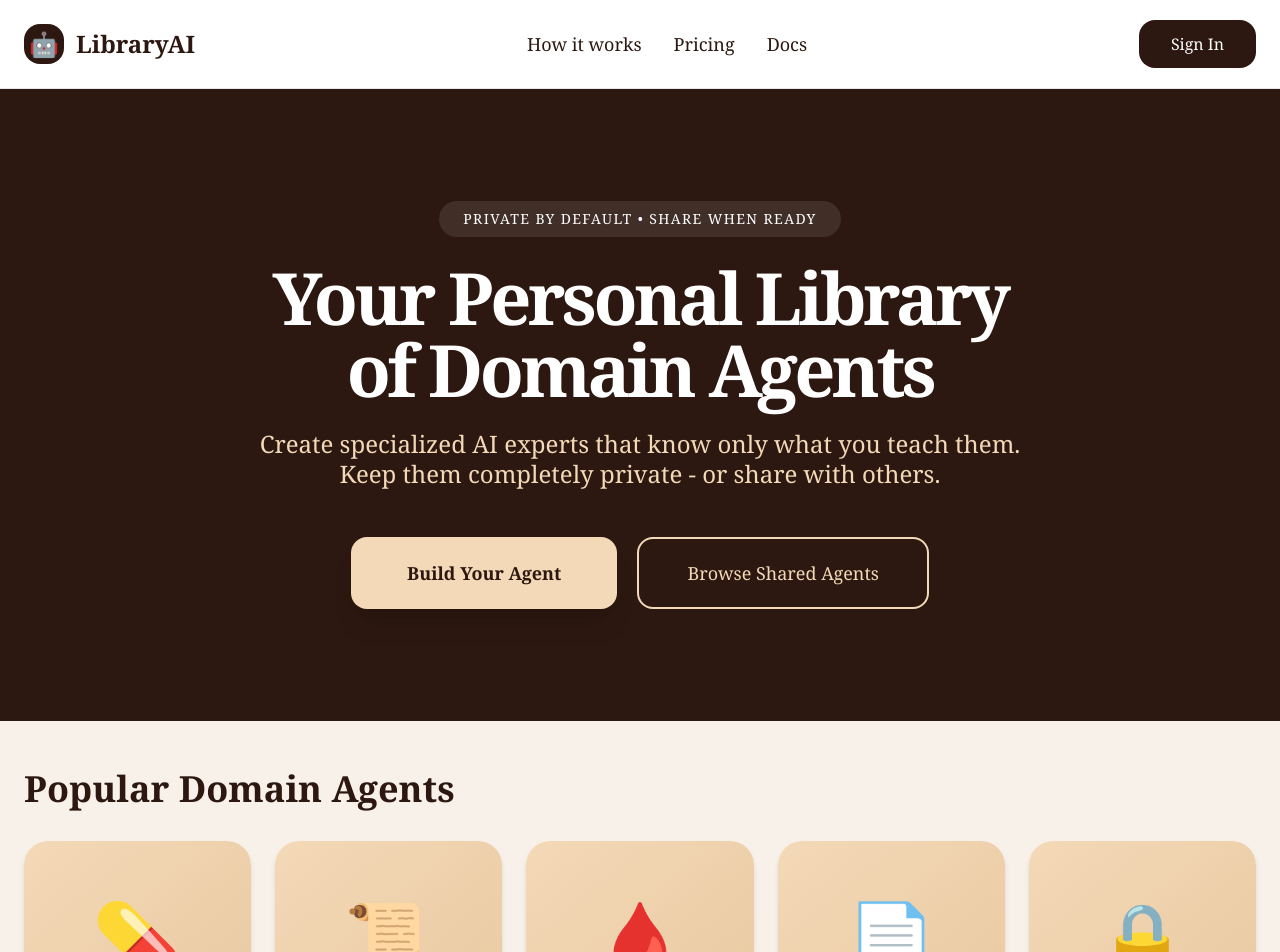
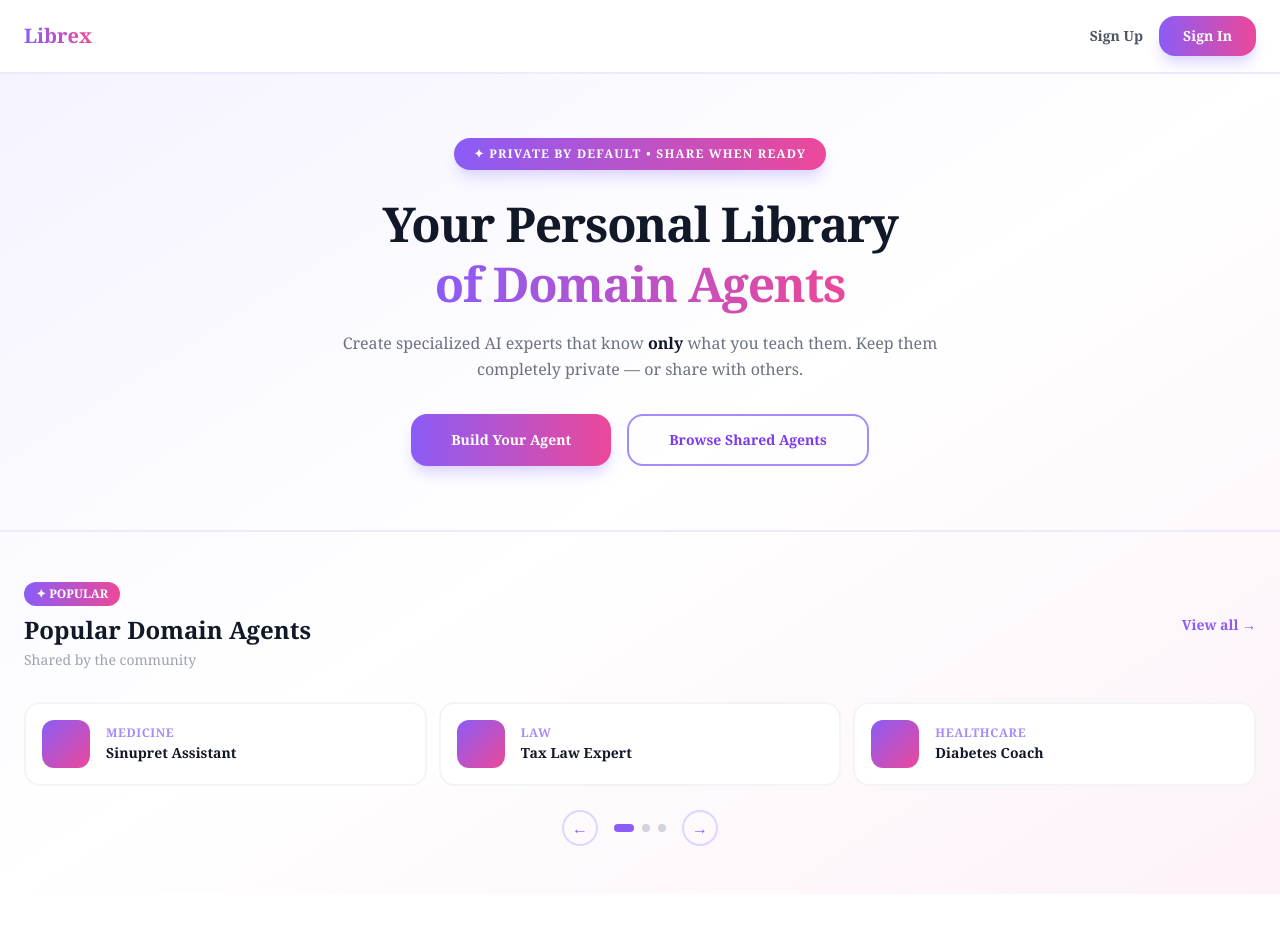
Before and after one commit to poklonovaSofia/llm-based-assistant, a React (Vite) app in the folder frontend/: page / in a window 1280 px wide. Shown: the top 952 px of the page. After the commit the page ends 894 px from the top, so only its background shows below. Built offline with nearby package versions, Linux system fonts and the light colour scheme.

Commit message:
feat: redesign frontend with violet/pink theme, JWT auth, agent slider

```diff
--- a/frontend/src/App.tsx
+++ b/frontend/src/App.tsx
@@ -10,7 +10,7 @@ import UploadDocuments from './pages/UploadDocuments';
 function App() {
   return (
     <Router>
-      <div className="min-h-screen bg-[#f8f1e9] font-serif">
+      <div className="min-h-screen bg-gradient-to-br from-violet-50 via-white to-pink-50 font-serif">
         <Navbar />
 
         <Routes>
--- a/frontend/src/components/AgentCard.tsx
+++ b/frontend/src/components/AgentCard.tsx
@@ -1,20 +1,17 @@
-// src/components/AgentCard.tsx
 import { useNavigate } from 'react-router-dom';
 
-export const AgentCard = ({ id, name, domain, icon }: any) => {
+export const AgentCard = ({ id, name, domain }: any) => {
   const navigate = useNavigate();
 
   return (
     <div
       onClick={() => navigate(`/chat/${id}`)}
-      className="bg-white rounded-3xl shadow-md hover:shadow-2xl transition-all cursor-pointer overflow-hidden group"
+      className="group cursor-pointer bg-white rounded-2xl border-2 border-gray-100 hover:border-violet-300 hover:shadow-lg hover:shadow-violet-100 transition-all duration-300 p-4 flex items-center gap-4"
     >
-      <div className="h-48 bg-gradient-to-br from-[#f4d9b8] to-[#e8c9a0] flex items-center justify-center text-7xl">
-        {icon}
-      </div>
-      <div className="p-6">
-        <h3 className="font-bold text-xl text-[#2c1810] mb-1">{name}</h3>
-        <p className="text-sm text-gray-600">{domain}</p>
+      <div className="w-12 h-12 rounded-xl bg-gradient-to-br from-violet-500 to-pink-500 flex-shrink-0 group-hover:scale-110 transition-transform duration-300" />
+      <div>
+        <p className="text-xs font-bold text-violet-400 uppercase tracking-wider mb-0.5">{domain}</p>
+        <h3 className="font-bold text-gray-900 text-sm group-hover:text-violet-500 transition-colors">{name}</h3>
       </div>
     </div>
   );
--- a/frontend/src/components/Hero.tsx
+++ b/frontend/src/components/Hero.tsx
@@ -1,31 +1,33 @@
-// src/components/Hero.tsx
+// Hero.tsx
 export const Hero = () => {
   return (
-    <div className="bg-[#2c1810] text-white py-28 relative overflow-hidden">
+    <div className="py-16 border-b-2 border-violet-100">
       <div className="max-w-5xl mx-auto text-center px-6">
-        {/* Тег зверху */}
-        <div className="mb-6 inline-flex items-center gap-3 bg-white/10 backdrop-blur-md px-6 py-2 rounded-full text-sm tracking-widest">
-          PRIVATE BY DEFAULT • SHARE WHEN READY
+
+        <div className="mb-6 inline-flex items-center gap-2 bg-gradient-to-r from-violet-500 to-pink-500 text-white text-xs font-bold px-5 py-2 rounded-full tracking-widest shadow-lg shadow-violet-200">
+          ✦ PRIVATE BY DEFAULT • SHARE WHEN READY
         </div>
 
-        <h1 className="text-7xl font-bold leading-none mb-6 tracking-tighter">
+        <h1 className="text-5xl font-bold leading-tight mb-4 text-gray-900 tracking-tight">
           Your Personal Library<br />
-          of Domain Agents
+          <span className="bg-gradient-to-r from-violet-500 to-pink-500 bg-clip-text text-transparent">
+            of Domain Agents
+          </span>
         </h1>
 
-        <p className="text-2xl text-[#f4d9b8] max-w-3xl mx-auto mb-12 leading-tight">
-          Create specialized AI experts that know <span className="font-medium">only</span> what you teach them.<br />
-          Keep them completely private - or share with others.
+        <p className="text-base text-gray-500 max-w-2xl mx-auto mb-8 leading-relaxed">
+          Create specialized AI experts that know <span className="font-bold text-gray-900">only</span> what you teach them.
+          Keep them completely private — or share with others.
         </p>
 
-        <div className="flex gap-5 justify-center">
+        <div className="flex gap-4 justify-center">
           <button
             onClick={() => window.location.href = '/create-agent'}
-            className="bg-[#f4d9b8] hover:bg-white text-[#2c1810] px-14 py-5 rounded-2xl font-semibold text-lg transition-all shadow-xl"
+            className="bg-gradient-to-r from-violet-500 to-pink-500 hover:from-violet-600 hover:to-pink-600 text-white px-10 py-3.5 rounded-2xl font-bold text-sm transition-all shadow-lg shadow-violet-200"
           >
             Build Your Agent
           </button>
-          <button className="border-2 border-[#f4d9b8] text-[#f4d9b8] hover:bg-white hover:text-[#2c1810] px-12 py-5 rounded-2xl font-medium text-lg transition-all">
+          <button className="border-2 border-violet-400 text-violet-600 hover:bg-violet-50 px-10 py-3.5 rounded-2xl font-bold text-sm transition-all">
             Browse Shared Agents
           </button>
         </div>
--- a/frontend/src/components/Navbar.tsx
+++ b/frontend/src/components/Navbar.tsx
@@ -1,27 +1,64 @@
-// src/components/Navbar.tsx
-import { Link } from 'react-router-dom';
+// Navbar.tsx
+import { Link, useNavigate } from 'react-router-dom';
 
 export const Navbar = () => {
+  const navigate = useNavigate();
+  const userStr = localStorage.getItem('user');
+  const user = userStr ? JSON.parse(userStr) : null;
+
+  const handleLogout = () => {
+    localStorage.removeItem('token');
+    localStorage.removeItem('user');
+    navigate('/signin');
+  };
+
   return (
-    <nav className="bg-white border-b sticky top-0 z-50">
-      <div className="max-w-7xl mx-auto px-6 py-5 flex items-center justify-between">
-        <div className="flex items-center gap-3">
-          <div className="w-10 h-10 bg-[#2c1810] rounded-2xl flex items-center justify-center text-white text-2xl">🤖</div>
-          <span className="text-2xl font-bold text-[#2c1810]">LibraryAI</span>
+    <nav className="bg-white border-b-2 border-violet-100 sticky top-0 z-50">
+      <div className="max-w-7xl mx-auto px-6 py-4 flex items-center justify-between">
+
+        <Link to="/" className="text-xl font-bold bg-gradient-to-r from-violet-500 to-pink-500 bg-clip-text text-transparent">
+          Librex
+        </Link>
+
+        <div className="flex items-center gap-4">
+          {user ? (
+            <>
+              <Link
+                to="/my-agents"
+                className="text-sm font-bold text-gray-600 hover:text-violet-500 transition"
+              >
+                My Agents
+              </Link>
+              <div className="flex items-center gap-3 bg-violet-50 border-2 border-violet-200 px-4 py-2 rounded-2xl">
+                <div className="w-6 h-6 bg-gradient-to-r from-violet-500 to-pink-500 rounded-full flex items-center justify-center text-white text-xs font-bold">
+                  {user.fullName?.charAt(0).toUpperCase()}
                 </div>
-
-        <div className="flex items-center gap-8 text-lg">
-          <a href="#" className="hover:text-[#c47d3a]">How it works</a>
-          <a href="#" className="hover:text-[#c47d3a]">Pricing</a>
-          <a href="#" className="hover:text-[#c47d3a]">Docs</a>
+                <span className="text-sm font-medium text-gray-700">{user.fullName}</span>
+                <button
+                  onClick={handleLogout}
+                  className="text-xs text-gray-400 hover:text-red-500 transition ml-1"
+                >
+                  Logout
+                </button>
               </div>
-
+            </>
+          ) : (
+            <>
+              <Link
+                to="/create-account"
+                className="text-sm font-bold text-gray-600 hover:text-violet-500 transition"
+              >
+                Sign Up
+              </Link>
               <Link
                 to="/signin"
-          className="bg-[#2c1810] text-white px-8 py-3 rounded-2xl font-medium hover:bg-[#1f120b] transition"
+                className="bg-gradient-to-r from-violet-500 to-pink-500 text-white px-6 py-2.5 rounded-2xl text-sm font-bold hover:from-violet-600 hover:to-pink-600 transition shadow-lg shadow-violet-200"
               >
                 Sign In
               </Link>
+            </>
+          )}
+        </div>
       </div>
     </nav>
   );
--- a/frontend/src/components/PopularAgents.tsx
+++ b/frontend/src/components/PopularAgents.tsx
@@ -1,20 +1,60 @@
-// src/components/PopularAgents.tsx
+import { useState } from 'react';
 import { AgentCard } from './AgentCard';
 
 const agents = [
-  { id: 1, name: "Sinupret Assistant", domain: "Medicine", icon: "💊" },
-  { id: 2, name: "Tax Law Expert", domain: "Law", icon: "📜" },
-  { id: 3, name: "Diabetes Coach", domain: "Healthcare", icon: "🩸" },
-  { id: 4, name: "Contract Analyzer", domain: "Business", icon: "📄" },
-  { id: 5, name: "Cybersecurity Advisor", domain: "IT Security", icon: "🔒" },
+  { id: 1, name: "Sinupret Assistant", domain: "Medicine" },
+  { id: 2, name: "Tax Law Expert", domain: "Law" },
+  { id: 3, name: "Diabetes Coach", domain: "Healthcare" },
+  { id: 4, name: "Contract Analyzer", domain: "Business" },
+  { id: 5, name: "Cybersecurity Advisor", domain: "IT Security" },
+  { id: 6, name: "Pregabalin Expert", domain: "Medicine" },
+  { id: 7, name: "GDPR Assistant", domain: "Law" },
 ];
 
 export const PopularAgents = () => {
+  const [page, setPage] = useState(0);
+  const perPage = 3;
+  const totalPages = Math.ceil(agents.length / perPage);
+  const visible = agents.slice(page * perPage, page * perPage + perPage);
+
+  const prev = () => setPage((p) => (p - 1 + totalPages) % totalPages);
+  const next = () => setPage((p) => (p + 1) % totalPages);
+
   return (
-    <div className="grid grid-cols-2 md:grid-cols-3 lg:grid-cols-5 gap-6">
-      {agents.map((agent) => (
-        <AgentCard key={agent.id} {...agent} />
-      ))}
+    <div className="relative">
+      <div className="grid grid-cols-3 gap-3">
+        {visible.map((agent) => (
+          <AgentCard key={agent.id} {...agent} />
+        ))}
+      </div>
+
+      <div className="flex items-center justify-center gap-4 mt-6">
+        <button
+          onClick={prev}
+          className="w-9 h-9 rounded-full border-2 border-violet-200 flex items-center justify-center text-violet-500 hover:bg-violet-50 transition"
+        >
+          ←
+        </button>
+
+        <div className="flex gap-2">
+          {Array.from({ length: totalPages }).map((_, i) => (
+            <button
+              key={i}
+              onClick={() => setPage(i)}
+              className={`h-2 rounded-full transition-all ${
+                i === page ? 'bg-violet-500 w-5' : 'bg-gray-300 w-2'
+              }`}
+            />
+          ))}
+        </div>
+
+        <button
+          onClick={next}
+          className="w-9 h-9 rounded-full border-2 border-violet-200 flex items-center justify-center text-violet-500 hover:bg-violet-50 transition"
+        >
+          →
+        </button>
+      </div>
     </div>
   );
 };
--- a/frontend/src/index.css
+++ b/frontend/src/index.css
@@ -4,6 +4,4 @@
 
 body {
   font-family: Georgia, serif;
-  background-color: #f8f1e9;
-  color: #2c1810;
 }
--- a/frontend/src/pages/CreateAgent.tsx
+++ b/frontend/src/pages/CreateAgent.tsx
@@ -1,4 +1,3 @@
-// src/pages/CreateAgent.tsx
 import { useState } from 'react';
 import { useNavigate } from 'react-router-dom';
 
@@ -7,111 +6,122 @@ export default function CreateAgent() {
   const [form, setForm] = useState({
     name: '',
     description: '',
-    keywords: '',
     isPublic: false,
-    documentCount: '5-15', // діапазон
   });
+  const [loading, setLoading] = useState(false);
+  const [error, setError] = useState('');
 
-  const handleSubmit = (e: React.FormEvent) => {
+  const handleSubmit = async (e: React.FormEvent) => {
     e.preventDefault();
-    if (!form.name.trim()) return;
+    setLoading(true);
+    setError('');
 
-    // Тут можна зберегти в localStorage або відправити на бекенд
-    const agentId = Date.now().toString(); // тимчасовий ID
-    navigate(`/upload/${agentId}`);
+    try {
+      const token = localStorage.getItem('token');
+      const response = await fetch('http://localhost:8080/api/agents', {
+        method: 'POST',
+        headers: {
+          'Content-Type': 'application/json',
+          'Authorization': `Bearer ${token}`,
+        },
+        body: JSON.stringify(form),
+      });
+
+      const data = await response.json();
+
+      if (!response.ok) {
+        throw new Error(data.message || 'Failed to create agent');
+      }
+
+      navigate(`/upload/${data.id}`);
+
+    } catch (err: any) {
+      setError(err.message);
+    } finally {
+      setLoading(false);
+    }
   };
 
   return (
-    <div className="min-h-screen bg-[#f8f1e9] flex items-center justify-center px-6 py-12">
-      <div className="bg-white rounded-3xl shadow-2xl w-full max-w-2xl p-12">
-        <div className="text-center mb-10">
-          <div className="w-16 h-16 bg-[#2c1810] rounded-2xl mx-auto flex items-center justify-center text-white text-5xl mb-4">🤖</div>
-          <h1 className="text-4xl font-bold text-[#2c1810]">Build Your Agent</h1>
-          <p className="text-gray-600 mt-3">Створи свого спеціалізованого AI експерта</p>
+    <div className="flex-1 flex items-center justify-center px-4 py-8">
+      <div className="bg-white rounded-2xl border-2 border-violet-400 shadow-[0_0_0_4px_#a78bfa30] w-full max-w-lg p-8">
+
+        <div className="mb-8">
+          <div className="inline-flex items-center gap-2 bg-gradient-to-r from-violet-500 to-pink-500 text-white text-xs font-bold px-3 py-1 rounded-full mb-3">
+            ✦ NEW AGENT
+          </div>
+          <h1 className="text-2xl font-bold text-gray-900">Build Your Agent</h1>
+          <p className="text-sm text-gray-400 mt-1">Create a specialized AI expert from your documents</p>
         </div>
 
-        <form onSubmit={handleSubmit} className="space-y-8">
-          {/* Назва агента */}
+        {error && (
+          <div className="bg-red-50 border-2 border-red-300 text-red-600 px-3 py-2 rounded-xl mb-6 text-sm">
+            {error}
+          </div>
+        )}
+
+        <form onSubmit={handleSubmit} className="space-y-5">
           <div>
-            <label className="block text-sm font-medium text-gray-700 mb-2">Agent Name</label>
+            <label className="block text-xs font-bold text-gray-700 mb-1.5 uppercase tracking-wider">Agent Name</label>
             <input
               type="text"
               value={form.name}
               onChange={(e) => setForm({ ...form, name: e.target.value })}
-              className="w-full px-6 py-4 border border-gray-300 rounded-2xl focus:outline-none focus:border-[#2c1810] text-lg"
-              placeholder="Sinupret Assistant"
+              className="w-full px-4 py-2.5 border-2 border-gray-200 rounded-xl focus:outline-none focus:border-violet-400 text-sm transition-colors"
+              placeholder="e.g. Sinupret Assistant"
               required
             />
           </div>
 
-          {/* Опис (необов'язково) */}
           <div>
-            <label className="block text-sm font-medium text-gray-700 mb-2">Description <span className="text-gray-400">(optional)</span></label>
+            <label className="block text-xs font-bold text-gray-700 mb-1.5 uppercase tracking-wider">
+              Description <span className="text-gray-400 normal-case font-normal">(optional)</span>
+            </label>
             <textarea
               value={form.description}
               onChange={(e) => setForm({ ...form, description: e.target.value })}
-              className="w-full px-6 py-4 border border-gray-300 rounded-2xl focus:outline-none focus:border-[#2c1810] text-lg h-28 resize-y"
+              className="w-full px-4 py-2.5 border-2 border-gray-200 rounded-xl focus:outline-none focus:border-violet-400 text-sm h-24 resize-none transition-colors"
               placeholder="Medical assistant specialized in respiratory medications..."
             />
           </div>
 
-          {/* Ключові слова */}
-          <div>
-            <label className="block text-sm font-medium text-gray-700 mb-2">Key Keywords</label>
-            <input
-              type="text"
-              value={form.keywords}
-              onChange={(e) => setForm({ ...form, keywords: e.target.value })}
-              className="w-full px-6 py-4 border border-gray-300 rounded-2xl focus:outline-none focus:border-[#2c1810] text-lg"
-              placeholder="sinupret, sirup, respiratory, medicine, instructions"
-            />
-            <p className="text-xs text-gray-500 mt-1">Розділяй комами</p>
-          </div>
-
-          {/* Кількість документів */}
-          <div>
-            <label className="block text-sm font-medium text-gray-700 mb-2">Expected number of documents</label>
-            <select
-              value={form.documentCount}
-              onChange={(e) => setForm({ ...form, documentCount: e.target.value })}
-              className="w-full px-6 py-4 border border-gray-300 rounded-2xl focus:outline-none focus:border-[#2c1810] text-lg"
-            >
-              <option value="1-5">1–5 documents</option>
-              <option value="5-15">5–15 documents</option>
-              <option value="15-30">15–30 documents</option>
-              <option value="30+">30+ documents</option>
-            </select>
-          </div>
-
-          {/* Публічний / Приватний */}
-          <div className="flex items-center justify-between bg-gray-50 p-6 rounded-2xl">
+          <div className="flex items-center justify-between bg-gray-50 border-2 border-gray-200 p-4 rounded-xl">
             <div>
-              <p className="font-medium">Visibility</p>
-              <p className="text-sm text-gray-600">Make this agent public or keep it private?</p>
+              <p className="text-sm font-bold text-gray-800">Visibility</p>
+              <p className="text-xs text-gray-400 mt-0.5">Who can see this agent?</p>
             </div>
-            <div className="flex gap-3">
+            <div className="flex gap-2">
               <button
                 type="button"
                 onClick={() => setForm({ ...form, isPublic: false })}
-                className={`px-6 py-3 rounded-2xl font-medium transition ${!form.isPublic ? 'bg-[#2c1810] text-white' : 'bg-white border border-gray-300'}`}
+                className={`px-4 py-2 rounded-xl text-xs font-bold transition border-2 ${
+                  !form.isPublic
+                    ? 'bg-gray-900 text-white border-gray-900'
+                    : 'bg-white border-gray-200 text-gray-500'
+                }`}
               >
-                Private
+                🔒 Private
               </button>
               <button
                 type="button"
                 onClick={() => setForm({ ...form, isPublic: true })}
-                className={`px-6 py-3 rounded-2xl font-medium transition ${form.isPublic ? 'bg-[#2c1810] text-white' : 'bg-white border border-gray-300'}`}
+                className={`px-4 py-2 rounded-xl text-xs font-bold transition border-2 ${
+                  form.isPublic
+                    ? 'bg-gradient-to-r from-orange-400 to-pink-500 text-white border-transparent'
+                    : 'bg-white border-gray-200 text-gray-500'
+                }`}
               >
-                Public
+                🌐 Public
               </button>
             </div>
           </div>
 
           <button
             type="submit"
-            className="w-full bg-[#2c1810] text-white py-5 rounded-2xl font-semibold text-lg hover:bg-[#1f120b] transition mt-6"
+            disabled={loading}
+            className="w-full bg-gradient-to-r from-violet-500 to-pink-500 hover:from-violet-600 hover:to-pink-600 text-white py-3 rounded-xl font-bold text-sm transition disabled:opacity-50 shadow-lg shadow-violet-200"
           >
-            Create Agent → Next Step: Upload Documents
+            {loading ? 'Creating...' : 'Create Agent →'}
           </button>
         </form>
       </div>
--- a/frontend/src/pages/Home.tsx
+++ b/frontend/src/pages/Home.tsx
@@ -1,16 +1,24 @@
-// src/pages/Home.tsx
+// Home.tsx
 import { Hero } from '../components/Hero';
 import { PopularAgents } from '../components/PopularAgents';
 
 export default function Home() {
   return (
-    <div className="min-h-screen bg-[#f8f1e9] font-serif">
+    <div className="bg-gradient-to-br from-violet-50 via-white to-pink-50 font-serif">
       <Hero />
-
       <div className="max-w-7xl mx-auto px-6 py-12">
-        <h2 className="text-4xl font-bold text-[#2c1810] mb-8">
-          Popular Domain Agents
-        </h2>
+        <div className="flex items-center justify-between mb-8">
+          <div>
+            <div className="inline-flex items-center gap-2 bg-gradient-to-r from-violet-500 to-pink-500 text-white text-xs font-bold px-3 py-1 rounded-full mb-2">
+              ✦ POPULAR
+            </div>
+            <h2 className="text-2xl font-bold text-gray-900">Popular Domain Agents</h2>
+            <p className="text-sm text-gray-400 mt-1">Shared by the community</p>
+          </div>
+          <button className="text-sm font-bold text-violet-500 hover:text-pink-500 transition-colors">
+            View all →
+          </button>
+        </div>
         <PopularAgents />
       </div>
     </div>
```
Also changed, not shown: frontend/src/pages/CreateAccount.tsx (+94 -18 lines), frontend/src/pages/SignIn.tsx (+72 -16 lines). Lines whose indentation alone changed are shown as unchanged.
